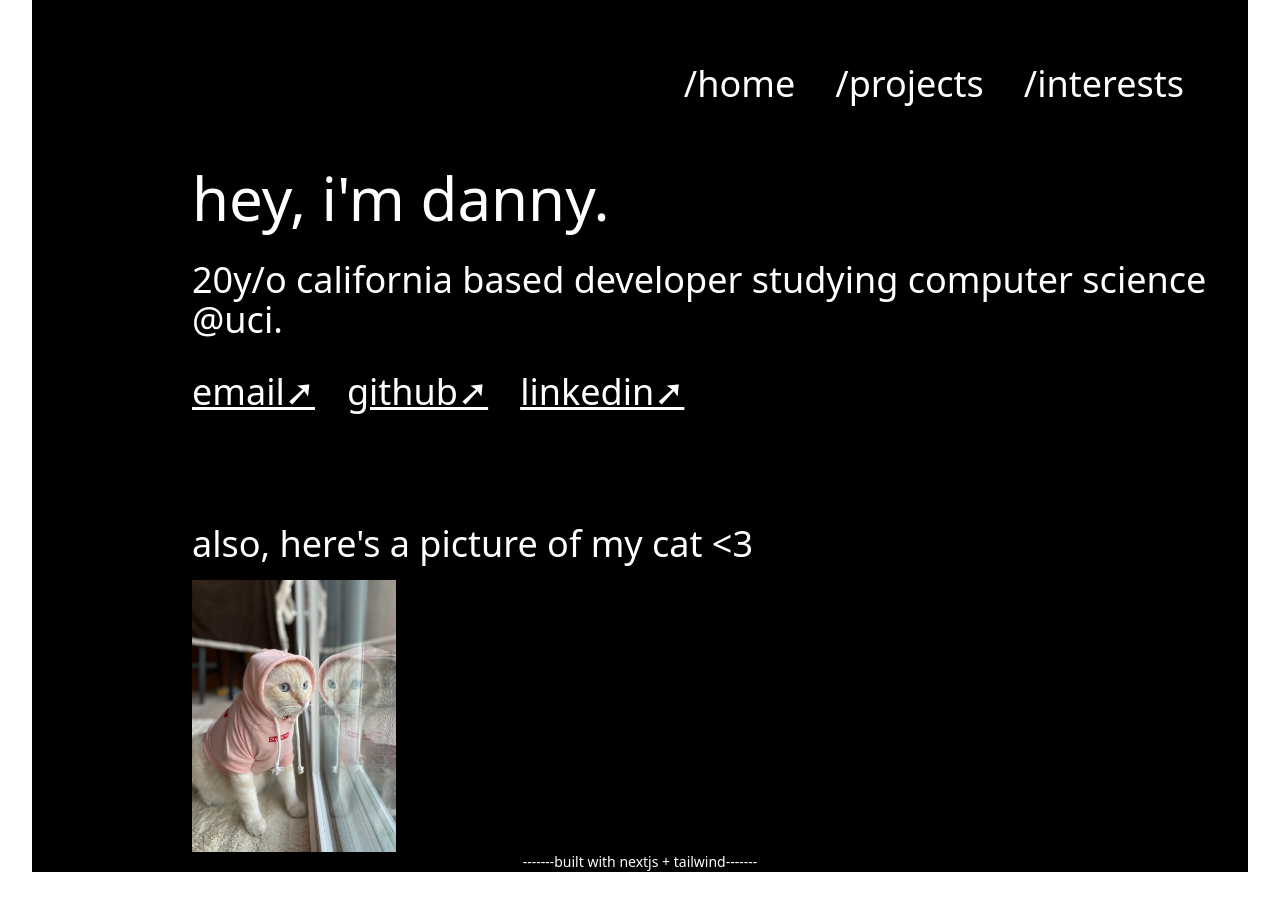
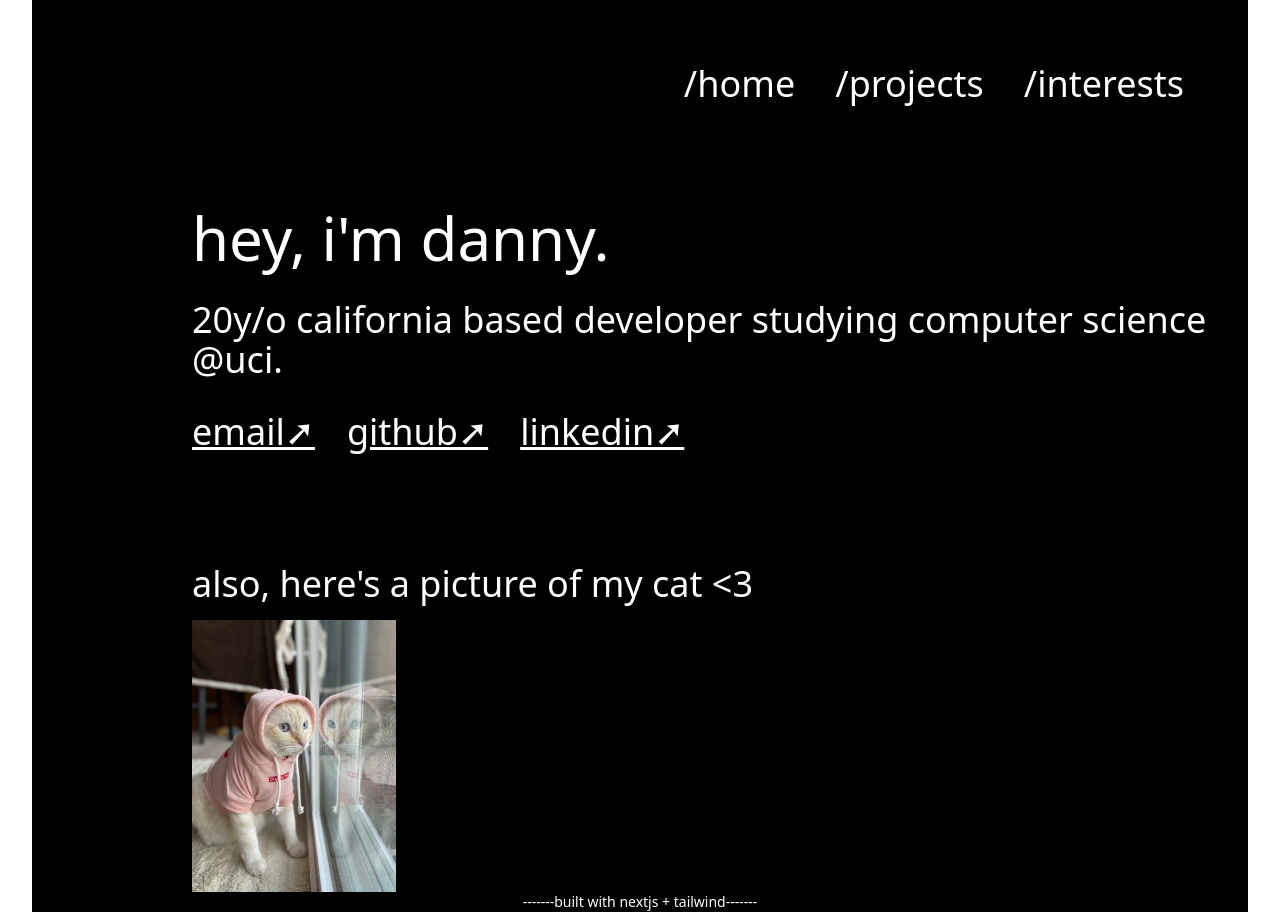
Before and after one commit to dannykd/portfolio-site, a Next.js app: page / in a window 1280 px wide. Before the commit the page ends 872 px from the top, so only its background shows below. Built offline with nearby package versions, Linux system fonts and the light colour scheme.

Commit message:
fixed spacing

```diff
--- a/pages/index.js
+++ b/pages/index.js
@@ -24,7 +24,7 @@ export default function Home() {
           </div>
 
           <div className="flex flex-col ">
-            <h1 className="text-3xl md:text-5xl lg:text-6xl text-white pl-2 md:pl-10 lg:pl-30 xl:pl-40">
+            <h1 className="pt-10 text-3xl md:text-5xl lg:text-6xl text-white pl-2 md:pl-10 lg:pl-30 xl:pl-40">
               hey, i&apos;m danny.
             </h1>
             <p4 className="text-xl pt-4 md:pt-8 lg-12 md:text-2xl lg:text-4xl text-white pl-2 md:pl-10 lg:pl-30 xl:pl-40">
```
